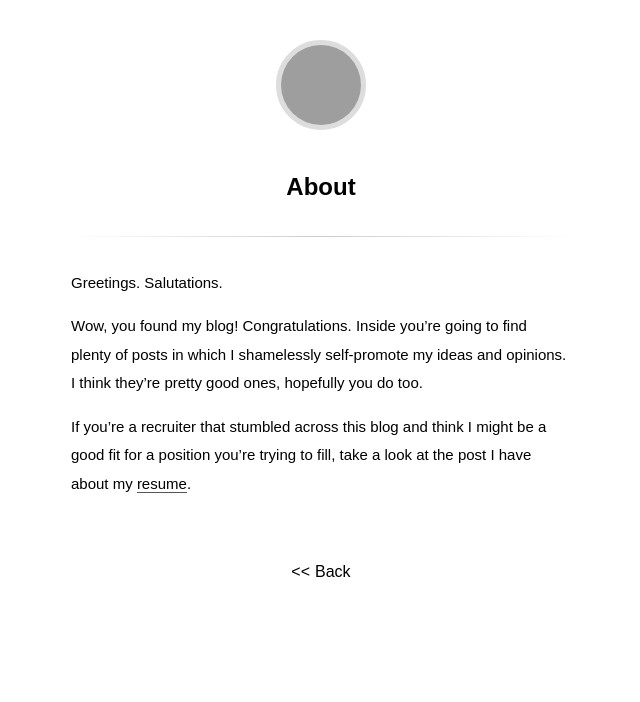
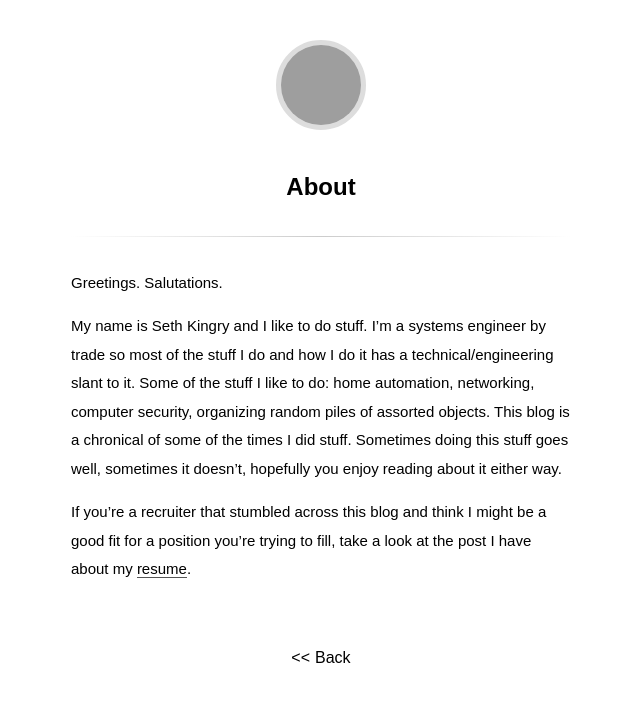
Before and after one commit to heiswayi/the-plain, a Jekyll site: the page built from about.md, in a window 1280 px wide, cut to the strip 0-702 px from the top of the page. Shown: the whole strip, without its empty margins (319-959 px from the left). Built offline with Jekyll 4.4.1, drawn with Linux system fonts in a browser that asks for light colours; some web fonts are replaced; grey boxes are pictures that could not be loaded.

Commit message:
update about me

```diff
--- a/about.md
+++ b/about.md
@@ -5,6 +5,6 @@ title: About
 
 Greetings. Salutations.
 
-Wow, you found my blog! Congratulations. Inside you're going to find plenty of posts in which I shamelessly self-promote my ideas and opinions.  I think they're pretty good ones, hopefully you do too.
+My name is Seth Kingry and I like to do stuff. I'm a systems engineer by trade so most of the stuff I do and how I do it has a technical/engineering slant to it. Some of the stuff I like to do: home automation, networking, computer security, organizing random piles of assorted objects. This blog is a chronical of some of the times I did stuff. Sometimes doing this stuff goes well, sometimes it doesn't, hopefully you enjoy reading about it either way.
 
 If you're a recruiter that stumbled across this blog and think I might be a good fit for a position you're trying to fill, take a look at the post I have about my [resume](https://skingry.github.io/notes/my-resume).
```
